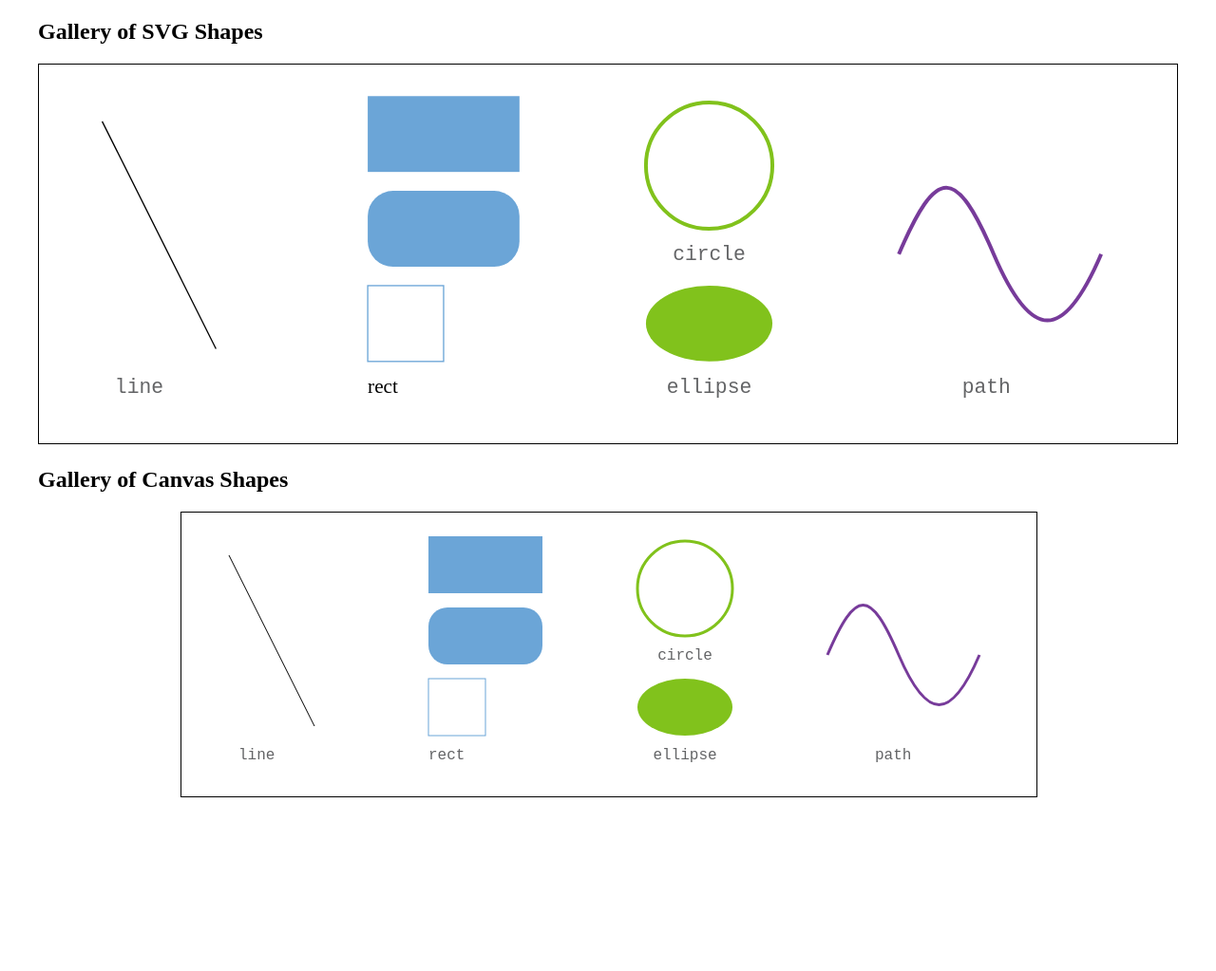
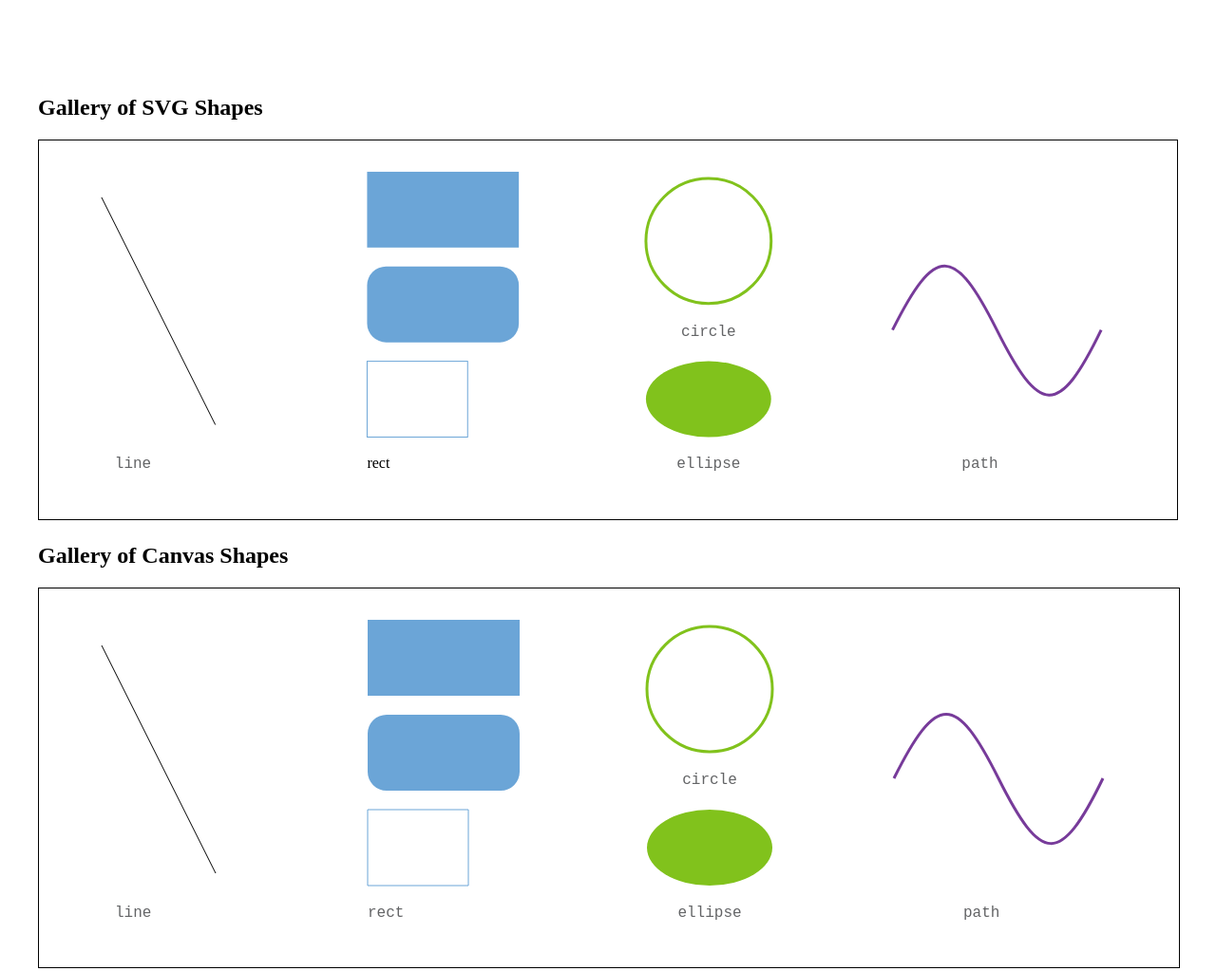
Before and after one commit to d3js-in-action-third-edition/canvas_shapes_gallery, a plain HTML site: page index.html in a window 1280 px wide. Shown: the whole page at 95% size. Before the commit the page ends 852 px from the top, so only its background shows below. Drawn offline with nearby package versions, Linux system fonts and the light colour scheme.

Commit message:
Update files

```diff
--- a/css/styles.css
+++ /dev/null
@@ -1,7 +0,0 @@
-#canvas {
-  max-width: 900px;
-  margin: 0 auto;
-}
-canvas {
-  width: 100%;
-}
--- a/index.html
+++ b/index.html
@@ -4,35 +4,34 @@
 	<meta charset="UTF-8">
 	<meta name="viewport" content="width=device-width, initial-scale=1.0">
 	<title>Gallery of Canvas Shapes | D3.js in Action</title>
-	<link rel="stylesheet" type="text/css" href="./css/styles.css">
 </head>
 <body>
-	<div style="width:100%; max-width:1200px; margin:0 auto;">
+	<div style="width:100%; max-width:1200px; margin:100px auto;">
 		<h2>Gallery of SVG Shapes</h2>
 
-  	<svg viewBox="0 0 900 300" style="border:1px solid black;">
+  	<svg viewBox="0 0 1200 400" style="border:1px solid black;">
 
-			<line x1="50" y1="45" x2="140" y2="225" stroke="black" />
+			<line x1="66" y1="60" x2="186" y2="300" stroke="black" />
 
-      <rect x="260" y="25" width="120" height="60" fill="#6ba5d7" />
-      <rect x="260" y="100" width="120" height="60" rx="20" ry="20" fill="#6ba5d7" />
+      <rect x="346" y="33" width="160" height="80" fill="#6ba5d7" />
+      <rect x="346" y="133" width="160" height="80" rx="20" ry="20" fill="#6ba5d7" />
 
-			<g transform="translate(260, 175)">
-				<rect x="0" y="0" width="60" height="60" fill="transparent" stroke="#6ba5d7" />
-				<text x="0" y="85">rect</text>
+			<g transform="translate(346, 233)">
+				<rect x="0" y="0" width="106" height="80" fill="transparent" stroke="#6ba5d7" />
+				<text x="0" y="113">rect</text>
 			</g>
 
-      <circle cx="530" cy="80" r="50" fill="none" stroke="#81c21c" stroke-width="3" />
+      <circle cx="706" cy="106" r="66" fill="none" stroke="#81c21c" stroke-width="3" />
 
-      <ellipse cx="530" cy="205" rx="50" ry="30" fill="#81c21c" />
+      <ellipse cx="706" cy="273" rx="66" ry="40" fill="#81c21c" />
 
-      <path d="M680 150 C 710 80, 725 80, 755 150 S 810 220, 840 150" fill="none" stroke="#773b9a" stroke-width="3" />
+      <path d="M900 200 C 945 110, 965 110, 1010 200 S 1075 293, 1120 200" fill="none" stroke="#773b9a" stroke-width="3" />
 
       <g fill="#636466" style="font-size:16px; font-family:monospace">
-        <text x="60" y="260">line</text>
-        <text x="530" y="155" style="text-anchor:middle">circle</text>
-        <text x="530" y="260" style="text-anchor:middle">ellipse</text>
-        <text x="730" y="260">path</text>
+        <text x="80" y="346">line</text>
+        <text x="706" y="206" style="text-anchor:middle">circle</text>
+        <text x="706" y="346" style="text-anchor:middle">ellipse</text>
+        <text x="973" y="346">path</text>
       </g>
 
 		</svg>
@@ -42,6 +41,6 @@
 	</div>
 
 	<script src="https://d3js.org/d3.v7.min.js"></script>
-	<script src="./js/scripts.js"></script>
+	<script src="./js/main.js"></script>
 </body>
 </html>
--- /dev/null
+++ b/js/main.js
@@ -0,0 +1,69 @@
+// Append a canvas element
+const canvas = d3.select("#canvas")
+  .append("canvas")
+    .style("border", "1px solid black")
+    .style("max-width", "100%");
+
+const container = document.querySelector("#canvas");
+const devicePixelRatio = window.devicePixelRatio;
+console.log("devicePixelRatio", devicePixelRatio);
+
+// Set the width and height of the canvas element
+const width = container.offsetWidth;
+const height = 0.333 * width;
+console.log("width:", width, "height:", height);
+
+canvas
+  .attr("width", width * devicePixelRatio)
+  .attr("height", height * devicePixelRatio);
+
+// The canvas context is an object with properties and methods
+// that you can use to render graphics inside the canvas element.
+// The context can be 2d or WebGL (3d).
+const context = canvas.node().getContext("2d");
+context.scale(devicePixelRatio, devicePixelRatio);
+
+// Drawing the line
+context.beginPath();
+context.moveTo(66, 60);
+context.lineTo(186, 300);
+context.stroke();
+
+// Drawing the rectangles
+context.rect(346, 33, 160, 80); // x, y, width, height
+context.roundRect(346, 133, 160, 80, [20]); // x, y, width, height, [radii]
+context.fillStyle = "#6ba5d7";
+context.fill();
+
+context.beginPath();  // Reset
+context.rect(346, 233, 106, 80);
+context.strokeStyle = "#6ba5d7";
+context.stroke();
+
+// Drawing the circles
+context.beginPath();  // Try without it to see how the latest rectangle get connected to the first circle
+context.arc(706, 106, 66, 0,  2 * Math.PI);  // x, y, radius, startAngle, endAngle
+context.strokeStyle = "#81c21c";
+context.lineWidth = 3;
+context.stroke();
+
+context.beginPath();
+context.ellipse(706, 273, 66, 40, 0, 0, 2 * Math.PI);  // x, y, radiusX, radiusY, startAngle, endAngle
+context.fillStyle = "#81c21c";
+context.fill();
+
+// Drawing the path
+const path = new Path2D("M900 200 C 945 110, 965 110, 1010 200 S 1075 293, 1120 200");
+context.strokeStyle = "#773b9a";
+context.stroke(path);
+
+// Adding the text elements
+context.fillStyle = "#636466";
+context.font = "16px monospace";
+context.fillText("line", 80, 346);
+context.fillText("rect", 346, 346);
+context.fillText("path", 973, 346);
+
+context.textAlign = "center";
+context.fillText("circle", 706, 206);
+context.fillText("ellipse", 706, 346);
--- a/js/scripts.js
+++ /dev/null
@@ -1,69 +0,0 @@
-console.log(window.devicePixelRatio);
-
-const container = document.querySelector("#canvas");
-const width = container.offsetWidth;
-const height = 0.333 * width;
-console.log(width, height)
-
-const canvas = d3.select("#canvas")
-  .append("canvas")
-    // .attr("width", 900)
-    // .attr("height", 300)
-    // .attr("width", width)
-    // .attr("height", height)
-    .attr("width", width * window.devicePixelRatio)
-    .attr("height", height * window.devicePixelRatio)
-    .style("border", "1px solid black");
-
-const context = canvas.node().getContext("2d"); // The canvas context is an object with properties and methods that you can use to render graphics inside the canvas element. The context can be 2d or WebGL (3d).
-
-context.scale(window.devicePixelRatio, window.devicePixelRatio);
-
-// Drawing the line
-context.strokeStyle = "#000";
-context.lineWidth = 1;
-context.beginPath();
-context.moveTo(50, 45);
-context.lineTo(140, 225);
-context.stroke();
-
-// Drawing the rectangles
-context.fillStyle = "#6ba5d7";
-context.fillRect(260, 25, 120, 60); // x, y, width, height
-
-context.beginPath();
-context.roundRect(260, 100, 120, 60, [20]);
-context.fill();
-
-context.fillStyle = "#fff";
-context.fillRect(260, 175, 60, 60);
-context.strokeStyle = "#6ba5d7";
-context.strokeRect(260, 175, 60, 60);
-
-// Drawing the circles
-context.strokeStyle = "#81c21c";
-context.lineWidth = 3;
-context.beginPath();  // Try without it to see how another line is drawn
-context.arc(530, 80, 50, 0,  2 * Math.PI, true);  // x, y, radius, startAngle, endAngle, isCounterClockwise
-context.stroke();
-
-context.fillStyle = "#81c21c";
-context.beginPath();
-context.ellipse(530, 205, 50, 30, 0, 0, 2 * Math.PI);
-context.fill();
-
-// Drawing the path
-context.strokeStyle = "#773b9a";
-const path = new Path2D("M680 150 C 710 80, 725 80, 755 150 S 810 220, 840 150");
-context.stroke(path);
-
-// Adding the text elements
-context.fillStyle = "#636466";
-context.font = "16px monospace";
-context.fillText("line", 60, 260);
-context.fillText("rect", 260, 260);
-context.fillText("path", 730, 260);
-
-context.textAlign = "center";
-context.fillText("circle", 530, 155);
-context.fillText("ellipse", 530, 260);
```
